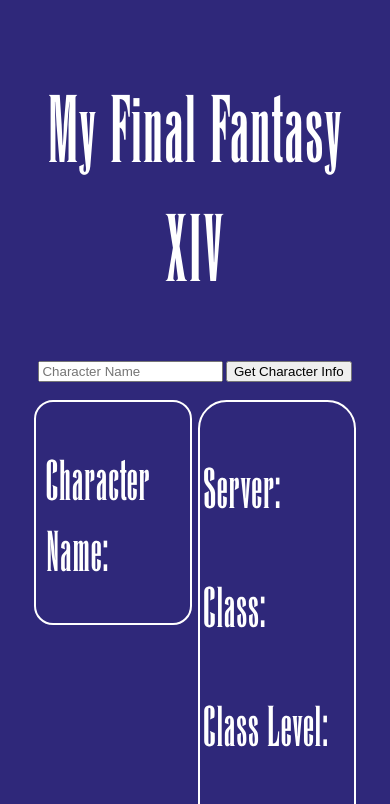
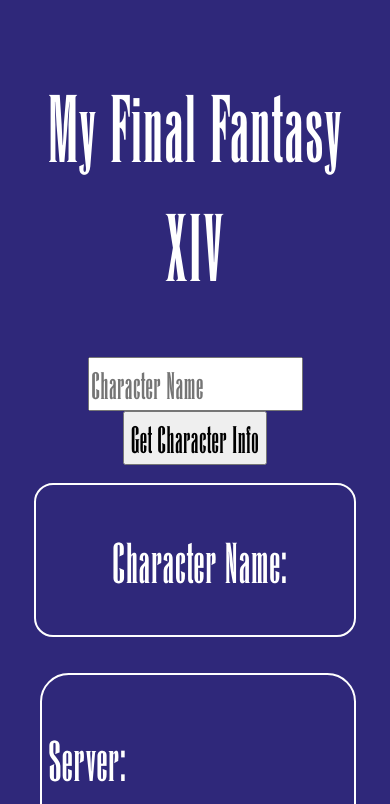
Before and after one commit to rbucheli/Final-Fantasy-XIV-Character-App, a plain HTML site: page index.html in a window 390 px wide. Shown: the top 804 px of the page. Drawn offline with nearby package versions, Linux system fonts and the light colour scheme; files whose address does not match are found by name.

Commit message:
Final edits to HTML and CSS

```diff
--- a/css/style.css
+++ b/css/style.css
@@ -3,9 +3,13 @@
   src: url("../fonts/OPTIEngeEtienne.otf") format("opentype");
 }
 
-
 body {
   font-family: 'OPTIEngeEtienne', sans-serif;
+}
+
+input {
+  font-family: 'OPTIEngeEtienne', sans-serif;
+  font-size: 200%;
 }
 
 .header {
@@ -82,5 +86,22 @@ body {
   max-width: 100%;
   margin-top: 2%;
 }
-/*
-@media only screen and (min-width: 900px) { */
+
+@media only screen and (max-width: 800px) {
+  .primary-info {
+    font-size: 200%;
+    text-align: center;
+
+  }
+  .container{
+    flex-direction: column;
+  }
+
+  .secondary-column {
+    margin-top: 4%;
+  }
+
+  .character-info {
+    font-size: 300%;
+  }
+}
```
Also changed, not shown: index.html (+1 -1 lines).
